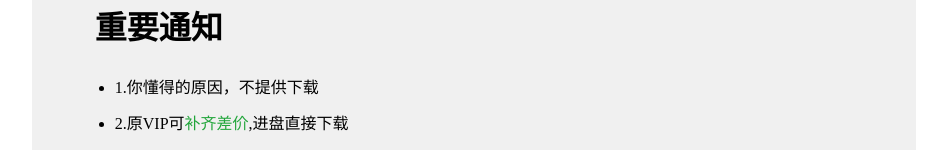
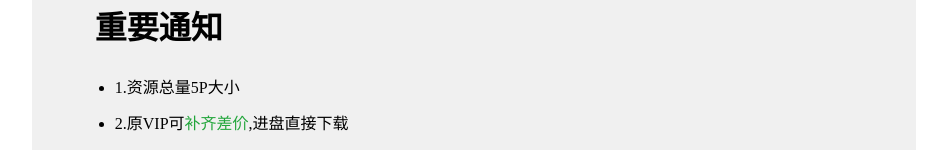
Before and after one commit to gdtool/gezhong, a plain HTML site: page index.html in a window 1280 px wide. Shown: the part 171-321 px from the top of the page, without its empty margins (166-1113 px from the left). Drawn offline with Linux system fonts and the light colour scheme.

Commit message:
Update index.html

```diff
--- a/index.html
+++ b/index.html
@@ -35,7 +35,7 @@
     <div class="container">
         <h1>重要通知</h1>
         <ul>
-            <li>1.你懂得的原因，不提供下载</li>
+            <li>1.资源总量5P大小</li>
             <li>2.原VIP可<a href="https://afdian.net/@zhaopp" target="_blank">补齐差价</a>,进盘直接下载</li>
             <li>3.进群点<a href="https://afdian.net/@zhaopp" target="_blank">这里</a></li>
         </ul>
```
